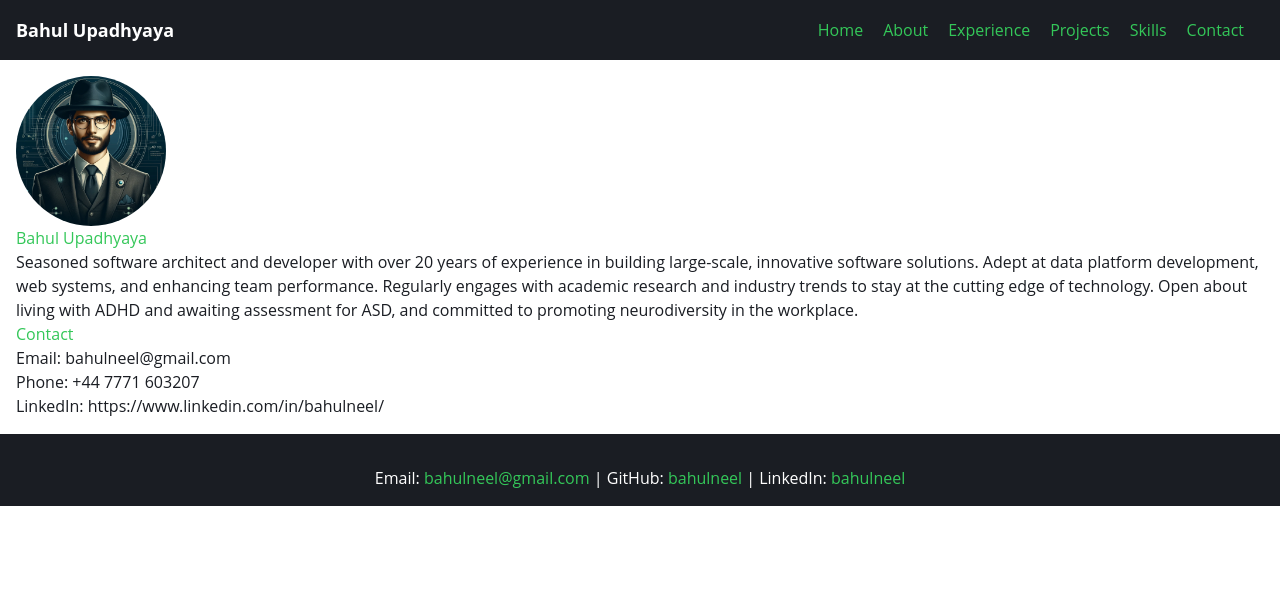
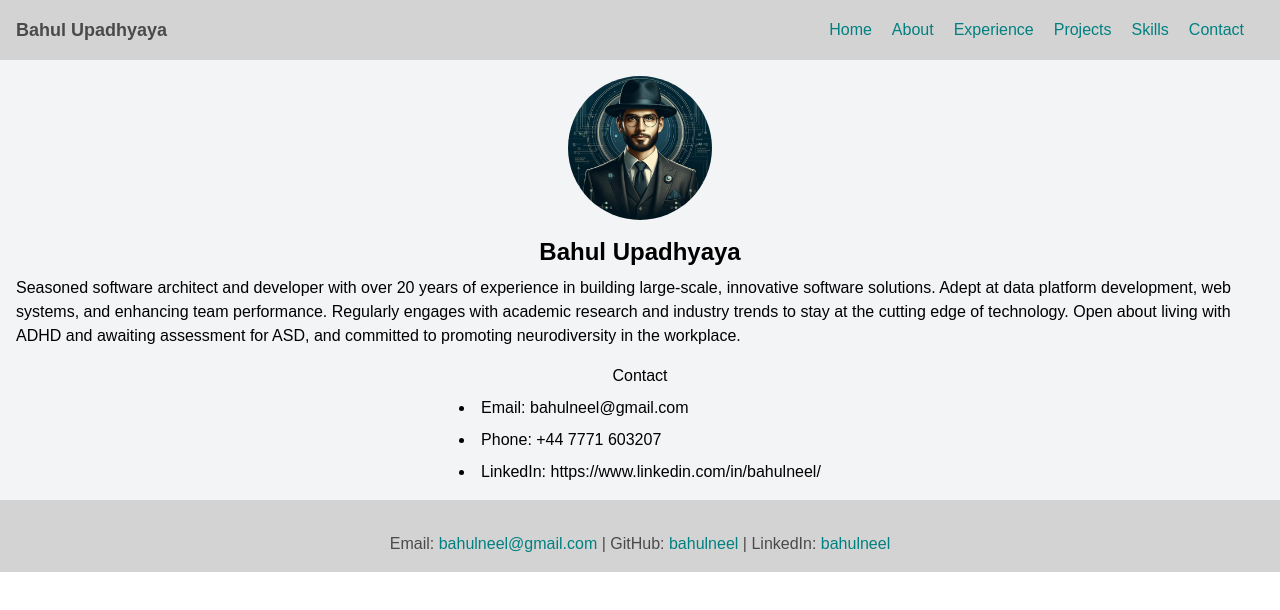
Before and after one commit to bahulneel/bahulneel.github.io, a Next.js app: page / in a window 1280 px wide. Shown: the top 610 px of the page. Built offline with nearby package versions, Linux system fonts and the light colour scheme.

Commit message:
update styles

```diff
--- a/components/Education.js
+++ b/components/Education.js
@@ -3,14 +3,14 @@ import cv from '../public/cv.json';
 
 const EducationComponent = () => {
   return (
-    <div>
-      <h2>Education</h2>
+    <div className="bg-secondary-lightGray p-4 rounded-md shadow-md">
+      <h2 className="text-primary-darkBlue font-bold text-2xl mb-4">Education</h2>
       {cv.education.map((education, index) => (
-        <div key={index}>
-          <h3>{education.institution}</h3>
-          <p>{education.degree}</p>
-          <p>{education.startDate} - {education.endDate}</p>
-          <p>{education.description}</p>
+        <div key={index} className="mb-4">
+          <h3 className="text-primary-darkBlue font-semibold text-lg">{education.institution}</h3>
+          <p className="text-secondary-gray">{education.degree}</p>
+          <p className="text-secondary-gray">{education.startDate} - {education.endDate}</p>
+          <p className="text-secondary-gray">{education.description}</p>
         </div>
       ))}
     </div>
--- a/components/Footer.js
+++ b/components/Footer.js
@@ -1,11 +1,11 @@
 // Footer component
 function Footer() {
   return (
-    <footer className="bg-[#1A1D23] text-[#FFFFFF] p-4 pt-8">
+    <footer className="bg-secondary-lightGray text-secondary-gray p-4 pt-8">
       <div className="mx-auto text-center">
-        Email: <a href="mailto:bahulneel@gmail.com" className="hover:underline text-[#34C759] hover:text-[#FF8E0D]">bahulneel@gmail.com</a> |
-        GitHub: <a href="https://github.com/bahulneel" className="hover:underline text-[#34C759] hover:text-[#FF8E0D]">bahulneel</a> |
-        LinkedIn: <a href="https://linkedin.com/in/bahulneel" className="hover:underline text-[#34C759] hover:text-[#FF8E0D]">bahulneel</a>
+        Email: <a href="mailto:bahulneel@gmail.com" className="hover:underline text-primary-teal hover:text-primary-darkBlue">bahulneel@gmail.com</a> |
+        GitHub: <a href="https://github.com/bahulneel" className="hover:underline text-primary-teal hover:text-primary-darkBlue">bahulneel</a> |
+        LinkedIn: <a href="https://linkedin.com/in/bahulneel" className="hover:underline text-primary-teal hover:text-primary-darkBlue">bahulneel</a>
       </div>
     </footer>
   );
--- a/components/Header.js
+++ b/components/Header.js
@@ -3,16 +3,16 @@ import Link from 'next/link';
 
 function Header() {
   return (
-    <header className="bg-[#1A1D23] text-[#FFFFFF] p-4">
+    <header className="bg-secondary-lightGray text-secondary-gray p-4">
       <nav className="container mx-auto flex justify-between items-center">
         <div className="text-lg font-bold">Bahul Upadhyaya</div>
         <div>
-          <Link href="/" legacyBehavior><a className="mr-5 hover:underline text-[#34C759] hover:text-[#FF8E0D]">Home</a></Link>
-          <Link href="/about" legacyBehavior><a className="mr-5 hover:underline text-[#34C759] hover:text-[#FF8E0D]">About</a></Link>
-          <Link href="/experience" legacyBehavior><a className="mr-5 hover:underline text-[#34C759] hover:text-[#FF8E0D]">Experience</a></Link>
-          <Link href="/projects" legacyBehavior><a className="mr-5 hover:underline text-[#34C759] hover:text-[#FF8E0D]">Projects</a></Link>
-          <Link href="/skills" legacyBehavior><a className="mr-5 hover:underline text-[#34C759] hover:text-[#FF8E0D]">Skills</a></Link>
-          <Link href="/contact" legacyBehavior><a className="mr-5 hover:underline text-[#34C759] hover:text-[#FF8E0D]">Contact</a></Link>
+          <Link href="/" legacyBehavior><a className="mr-5 hover:underline text-primary-teal hover:text-primary-darkBlue">Home</a></Link>
+          <Link href="/about" legacyBehavior><a className="mr-5 hover:underline text-primary-teal hover:text-primary-darkBlue">About</a></Link>
+          <Link href="/experience" legacyBehavior><a className="mr-5 hover:underline text-primary-teal hover:text-primary-darkBlue">Experience</a></Link>
+          <Link href="/projects" legacyBehavior><a className="mr-5 hover:underline text-primary-teal hover:text-primary-darkBlue">Projects</a></Link>
+          <Link href="/skills" legacyBehavior><a className="mr-5 hover:underline text-primary-teal hover:text-primary-darkBlue">Skills</a></Link>
+          <Link href="/contact" legacyBehavior><a className="mr-5 hover:underline text-primary-teal hover:text-primary-darkBlue">Contact</a></Link>
         </div>
       </nav>
     </header>
--- a/components/Home.js
+++ b/components/Home.js
@@ -3,15 +3,15 @@ import cv from '../public/cv.json';
 
 const HomeComponent = () => {
   return (
-    <div>
-      <img src={cv.basics.picture} alt={`${cv.basics.name}'s profile`} style={{ width: '150px', height: '150px', borderRadius: '50%' }} />
-      <h1>{cv.basics.name}</h1>
-      <p>{cv.basics.summary}</p>
-      <h2>Contact</h2>
-      <ul>
-        <li>Email: {cv.basics.email}</li>
-        <li>Phone: {cv.basics.phone}</li>
-        <li>LinkedIn: {cv.basics.profiles.find(profile => profile.network === "LinkedIn").url}</li>
+    <div className="flex flex-col items-center">
+      <img src={cv.basics.picture} alt={`${cv.basics.name}'s profile`} className="w-36 h-36 rounded-full" />
+      <h1 className="text-2xl font-bold mt-4">{cv.basics.name}</h1>
+      <p className="mt-2">{cv.basics.summary}</p>
+      <h2 className="mt-4">Contact</h2>
+      <ul className="list-disc list-inside">
+        <li className="mt-2">Email: {cv.basics.email}</li>
+        <li className="mt-2">Phone: {cv.basics.phone}</li>
+        <li className="mt-2">LinkedIn: {cv.basics.profiles.find(profile => profile.network === "LinkedIn").url}</li>
       </ul>
     </div>
   );
--- a/components/Skills.js
+++ b/components/Skills.js
@@ -3,11 +3,12 @@ import cv from '../public/cv.json';
 
 const SkillsComponent = () => {
   return (
-    <div>
-      <ul>
+    <div className="bg-secondary-lightGray p-4 rounded-md shadow-md">
+      <h2 className="text-2xl font-bold mb-4 text-primary-darkBlue">Skills</h2>
+      <ul className="list-disc list-inside">
         {cv.skills.map((skill, index) => (
-          <li key={index}>
-            <strong>{skill.name}:</strong> {skill.keywords.join(', ')}
+          <li key={index} className="mb-2">
+            <strong className="text-primary-darkBlue">{skill.name}:</strong> {skill.keywords.join(', ')}
           </li>
         ))}
       </ul>
--- a/pages/contact.js
+++ b/pages/contact.js
@@ -1,4 +1,3 @@
-
 // Contact content
 import Head from 'next/head';
 
@@ -9,13 +8,13 @@ function Page() {
         <title>Contact</title>
       </Head>
       <h1 className="text-3xl font-bold mb-4">Contact Me</h1>
-      <p>If you have any questions or would like to get in touch, please feel free to contact me using the form below or through my social media profiles.</p>
+      <p className="mb-4">If you have any questions or would like to get in touch, please feel free to contact me using the form below or through my social media profiles.</p>
       <form className="mt-4">
         <label htmlFor="name" className="block mb-2">Name:</label>
-        <input type="text" id="name" className="border border-gray-300 p-2 w-full mb-4" placeholder="Your Name"/>
+        <input type="text" id="name" className="border border-gray-300 p-2 w-full mb-4" placeholder="Your Name" />
 
         <label htmlFor="email" className="block mb-2">Email:</label>
-        <input type="email" id="email" className="border border-gray-300 p-2 w-full mb-4" placeholder="Your Email"/>
+        <input type="email" id="email" className="border border-gray-300 p-2 w-full mb-4" placeholder="Your Email" />
 
         <label htmlFor="message" className="block mb-2">Message:</label>
         <textarea id="message" className="border border-gray-300 p-2 w-full mb-4" placeholder="Your Message" rows="4"></textarea>
--- a/pages/index.js
+++ b/pages/index.js
@@ -4,7 +4,7 @@ import HomeComponent from '../components/Home';
 
 function Page() {
   return (
-    <div className="mx-auto p-4">
+    <div className="mx-auto p-4 bg-gray-100">
       <Head>
         <title>Home</title>
       </Head>
--- a/styles/globals.css
+++ b/styles/globals.css
@@ -4,20 +4,20 @@
 
 /* Update to align with new design specifications */
 body {
-  font-family: 'Open Sans', sans-serif;
-  color: #1A1D23;
-  background-color: #FFFFFF;
+  font-family: 'Montserrat', sans-serif;
+  color: text-gray-800;
+  background-color: bg-white;
 }
 
 h1, h2, h3, h4, h5, h6 {
-  color: #34C759;
+  color: text-blue-500;
 }
 
 a {
-  color: #34C759;
+  color: text-blue-500;
   text-decoration: none;
 }
 
 a:hover {
-  color: #FF8E0D;
+  color: text-blue-400;
 }
--- a/tailwind.config.js
+++ b/tailwind.config.js
@@ -4,8 +4,8 @@ module.exports = {
     extend: {
       colors: {
         primary: {
-          darkBlue: '#1A1D23',
-          teal: '#34C759',
+          darkBlue: '#002F6C',
+          teal: '#008080',
         },
         secondary: {
           gray: '#4A4A4A',
@@ -16,10 +16,13 @@ module.exports = {
           white: '#FFFFFF',
         },
         gradient: {
-          start: '#34C759',
-          end: '#FF8E0D',
+          start: '#005B99',
+          end: '#00CCCC',
         },
       },
+      backgroundImage: theme => ({
+        'gradient-to-r': `linear-gradient(to right, ${theme('colors.gradient.start')}, ${theme('colors.gradient.end')})`,
+      }),
     },
   },
   plugins: [],
```
Also changed, not shown: 1 other file (tests, documents, lock files or other folders).
